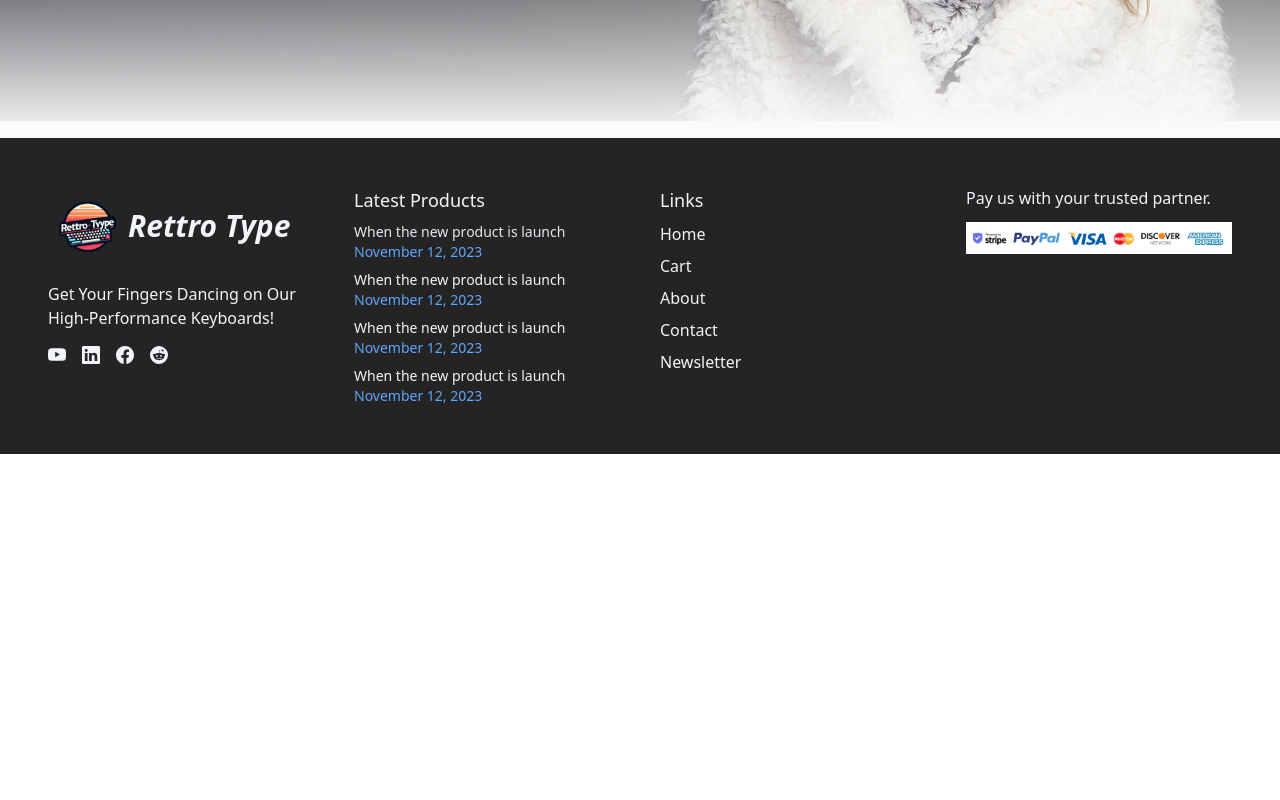
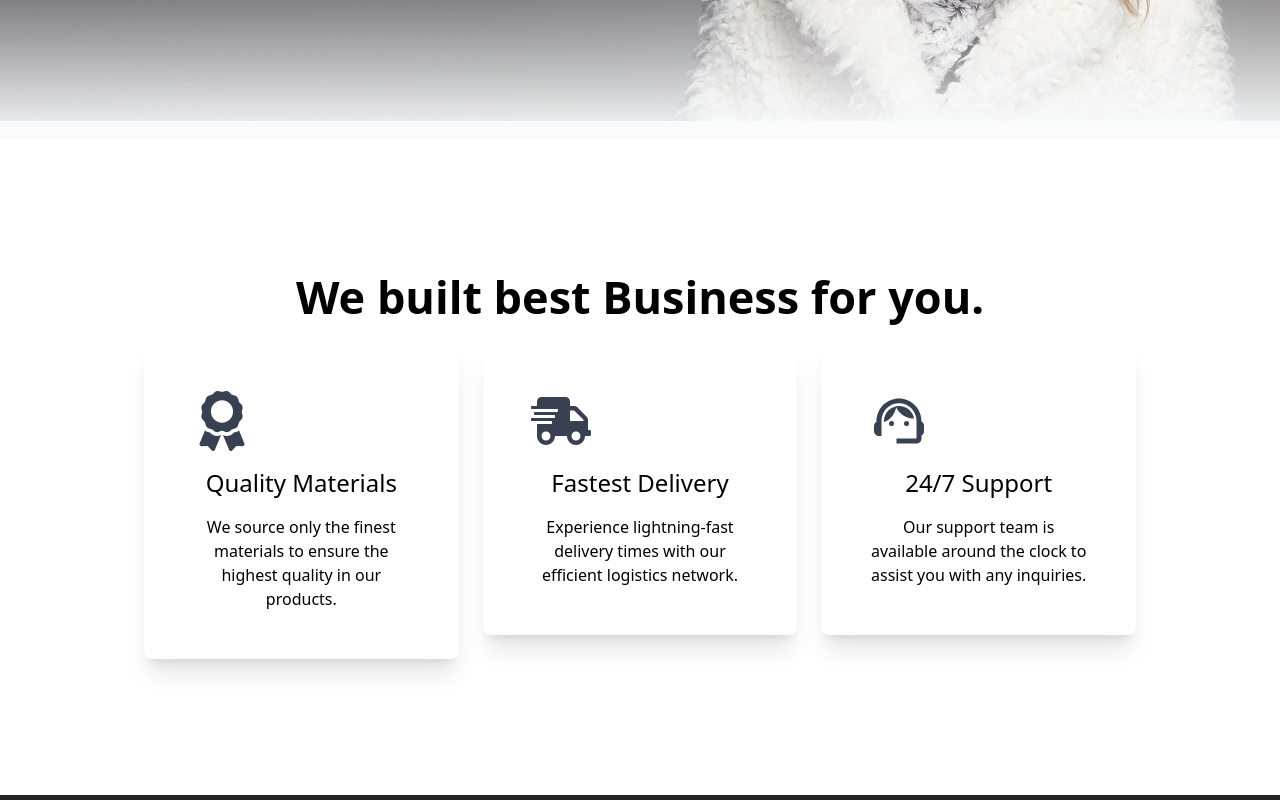
Before and after one commit to salmanabdullahfahim/rettro-type-client, a React (Vite) app: page / in a window 1280 px wide. Shown: the part 400-1200 px from the top of the page. Before the commit the page ends 854 px from the top, so only its background shows below. Built offline with nearby package versions, Linux system fonts and the light colour scheme.

Commit message:
fix: service adds

```diff
--- a/src/components/Home/Home.tsx
+++ b/src/components/Home/Home.tsx
@@ -1,9 +1,11 @@
 import Banner from "./Banner/Banner";
+import ServiceAdds from "./ServiceAdds/ServiceAdds";
 
 const Home = () => {
   return (
     <>
       <Banner />
+      <ServiceAdds />
     </>
   );
 };
--- a/src/components/Home/ServiceAdds/ServiceAdds.tsx
+++ b/src/components/Home/ServiceAdds/ServiceAdds.tsx
@@ -1,32 +1,38 @@
-import { FaAward } from "react-icons/fa6";
-import { FaShippingFast } from "react-icons/fa";
+import Container from "@/components/Container/Container";
+import React from "react";
+import { FaAward, FaShippingFast } from "react-icons/fa";
 import { MdOutlineSupportAgent } from "react-icons/md";
 
-import PropTypes from "prop-types";
+// Define the TypeScript interface for the item prop
+interface Item {
+  icon: React.ElementType;
+  title: string;
+  desc: string;
+}
 
-const incentives = [
+const incentives: Item[] = [
   {
     icon: FaAward,
     title: "Quality Materials",
-    desc: "Lorem ipsum dolor sit amet, consectetur adipiscing elit. Quisque nec consequat lorem.",
+    desc: "We source only the finest materials to ensure the highest quality in our products.",
   },
   {
     icon: FaShippingFast,
     title: "Fastest Delivery",
-    desc: "Lorem ipsum dolor sit amet, consectetur adipiscing elit. Quisque nec consequat lorem.",
+    desc: "Experience lightning-fast delivery times with our efficient logistics network.",
   },
   {
     icon: MdOutlineSupportAgent,
     title: "24/7 Support",
-    desc: "Lorem ipsum dolor sit amet, consectetur adipiscing elit. Quisque nec consequat lorem.",
+    desc: "Our support team is available around the clock to assist you with any inquiries.",
   },
 ];
 
-const IncentiveItem = ({ item }) => (
-  <div className="bg-white dark:bg-slate-800 shadow-xl rounded-lg">
+const IncentiveItem: React.FC<{ item: Item }> = ({ item }) => (
+  <div className="bg-white  shadow-xl rounded-lg">
     <div className="p-6 md:p-12">
-      <div className="text-6xl text-blue-600">
-        <FontAwesomeIcon icon={item.icon} />
+      <div className="text-6xl text-gray-700">
+        <item.icon />
       </div>
       <h3 className="my-4 text-2xl font-medium">{item.title}</h3>
       <p>{item.desc}</p>
@@ -34,27 +40,18 @@ const IncentiveItem = ({ item }) => (
   </div>
 );
 
-IncentiveItem.propTypes = {
-  item: PropTypes.object.isRequired,
-};
-
-const Incentives3 = () => {
+const ServiceAdds: React.FC = () => {
   return (
     <section className="ezy__epincentives3 light py-14 md:py-24 bg-white dark:bg-[#0b1727] text-black dark:text-white relative overflow-hidden z-10">
+      <Container>
         <div className="container px-4 mx-auto">
           <div className="flex max-w-3xl justify-center text-center mx-auto">
             <div>
               <h1 className="text-2xl md:text-[45px] leading-none font-bold mb-6">
                 We built best Business for you.
               </h1>
-            <p className="mb-12">
-              Lorem ipsum dolor sit amet, consectetur adipiscing elit. Quisque
-              nec consequat lorem. Maecenas elementum at diam consequat
-              bibendum.
-            </p>
             </div>
           </div>
-
           <div className="grid grid-cols-6 gap-6 text-center">
             {incentives.map((item, i) => (
               <div className="col-span-6 sm:col-span-3 lg:col-span-2" key={i}>
@@ -63,6 +60,9 @@ const Incentives3 = () => {
             ))}
           </div>
         </div>
+      </Container>
     </section>
   );
 };
+
+export default ServiceAdds;
```
Lines whose indentation alone changed are shown as unchanged.
